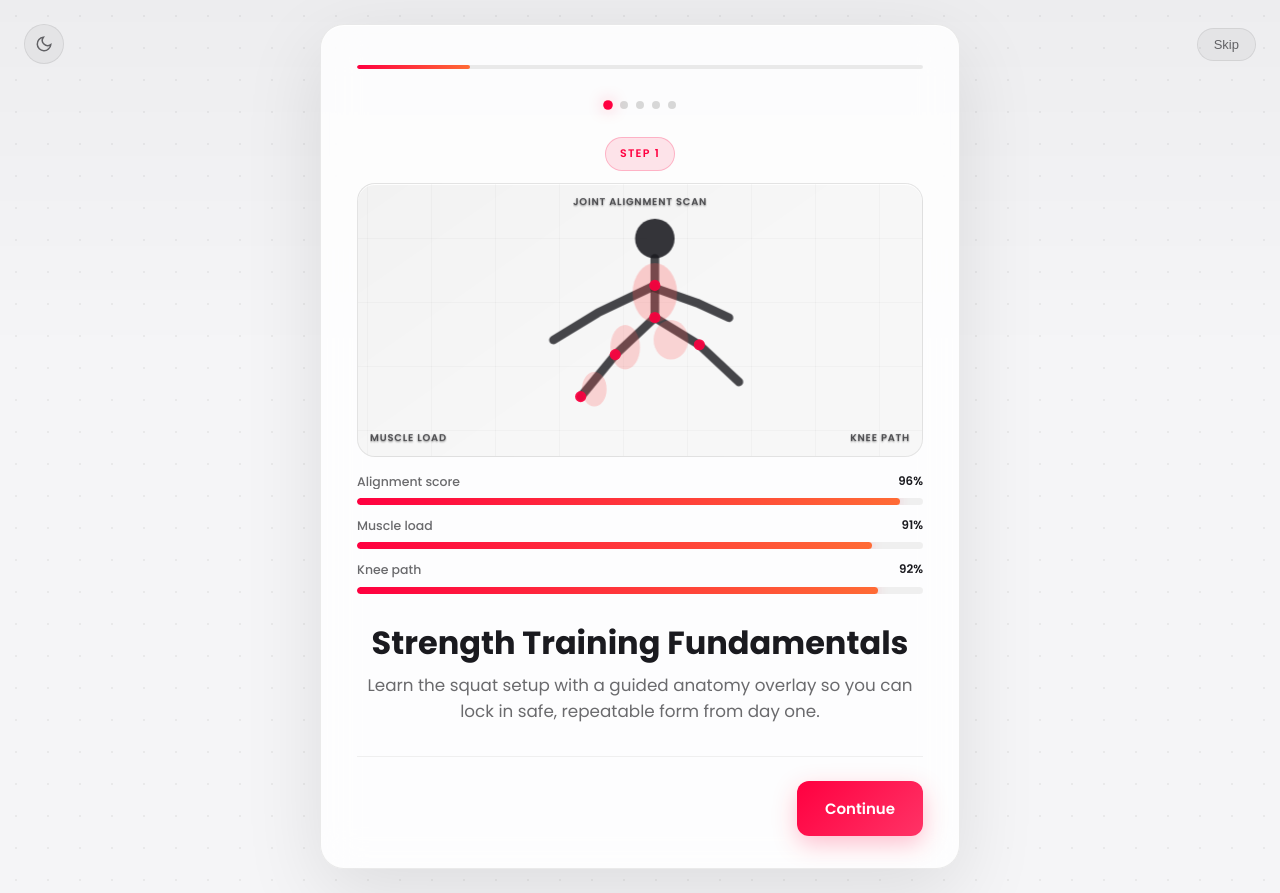
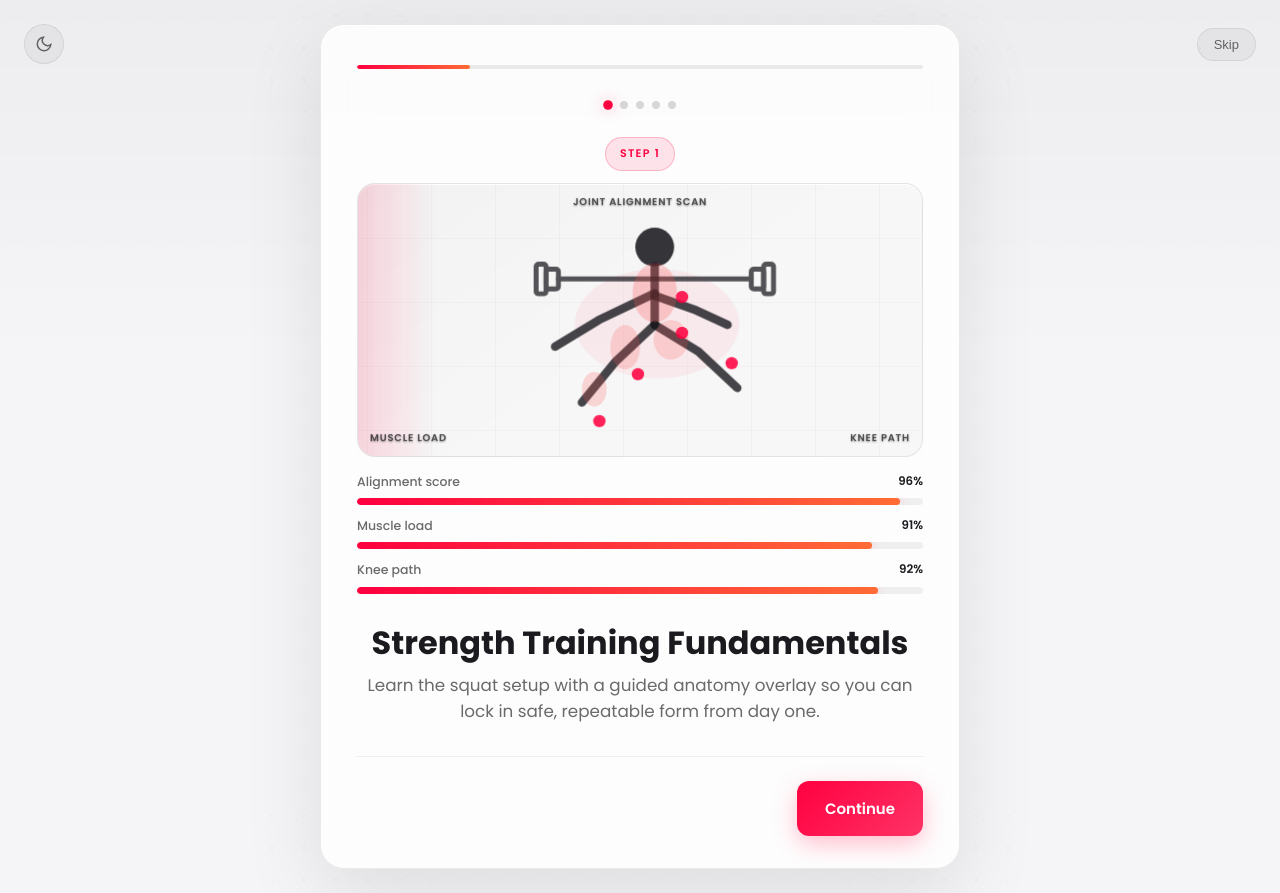
Before and after one commit to AndrewTattersall/next-events, a Next.js app: page /onboarding in a window 1280 px wide. Built offline with nearby package versions, Linux system fonts and the light colour scheme.

Commit message:
Make onboarding step-one hero animation clearly visible
Co-authored-by: andrewt <AndrewTattersall@users.noreply.github.com>

```diff
--- a/components/onboarding/OnboardingFlow.js
+++ b/components/onboarding/OnboardingFlow.js
@@ -298,6 +298,16 @@ export default function OnboardingFlow() {
                   role="img"
                   aria-label="Animated squat posture anatomy scan"
                 >
+                  <ellipse className={styles.heroPulse} cx="192" cy="112" rx="66" ry="44" />
+
+                  <g className={styles.heroBarbell}>
+                    <path d="M114 72 H270" />
+                    <rect x="104" y="64" width="10" height="16" rx="2" />
+                    <rect x="270" y="64" width="10" height="16" rx="2" />
+                    <rect x="96" y="60" width="8" height="24" rx="2" />
+                    <rect x="280" y="60" width="8" height="24" rx="2" />
+                  </g>
+
                   <g className={styles.heroBody}>
                     <circle className={styles.heroHead} cx="192" cy="44" r="16" />
                     <path className={styles.heroBone} d="M192 60 L192 108" />
@@ -315,11 +325,11 @@ export default function OnboardingFlow() {
                   </g>
 
                   <g className={styles.heroJoints}>
-                    <circle cx="192" cy="82" r="4.5" />
-                    <circle cx="192" cy="108" r="4.5" />
-                    <circle cx="160" cy="138" r="4.5" />
-                    <circle cx="132" cy="172" r="4.5" />
-                    <circle cx="228" cy="130" r="4.5" />
+                    <circle className={styles.heroJoint} cx="192" cy="82" r="4.5" />
+                    <circle className={styles.heroJoint} cx="192" cy="108" r="4.5" />
+                    <circle className={styles.heroJoint} cx="160" cy="138" r="4.5" />
+                    <circle className={styles.heroJoint} cx="132" cy="172" r="4.5" />
+                    <circle className={styles.heroJoint} cx="228" cy="130" r="4.5" />
                   </g>
                 </svg>
 
--- a/styles/Onboarding.module.css
+++ b/styles/Onboarding.module.css
@@ -215,9 +215,27 @@
   z-index: 2;
 }
 
+.heroPulse {
+  fill: rgba(255, 0, 64, 0.09);
+  animation: heroPulse 1.7s ease-in-out infinite;
+}
+
+.heroBarbell {
+  fill: none;
+  stroke: var(--color-text);
+  opacity: 0.74;
+  stroke-width: 4;
+  stroke-linecap: round;
+  stroke-linejoin: round;
+  transform-origin: 192px 72px;
+  transform-box: fill-box;
+  animation: barbellShift 1.7s ease-in-out infinite;
+}
+
 .heroBody {
-  transform-origin: 192px 110px;
-  animation: heroPose 2.8s ease-in-out infinite;
+  transform-origin: center;
+  transform-box: fill-box;
+  animation: heroPose 1.7s ease-in-out infinite;
 }
 
 .heroHead {
@@ -256,7 +274,10 @@
 
 .heroJoints circle {
   fill: var(--color-accent);
-  opacity: 0.9;
+}
+
+.heroJoint {
+  animation: jointPulse 1.7s ease-in-out infinite;
 }
 
 .scanSweep {
@@ -272,7 +293,7 @@
     transparent 100%
   );
   z-index: 3;
-  animation: scanSweep 2.8s ease-in-out infinite;
+  animation: scanSweep 1.7s ease-in-out infinite;
 }
 
 .heroTag {
@@ -649,35 +670,72 @@
   100% {
     transform: translateY(0) scale(1);
   }
-  45% {
-    transform: translateY(8px) scale(0.98);
+  40% {
+    transform: translateY(10px) scale(0.97);
   }
-  65% {
-    transform: translateY(4px) scale(0.99);
+  62% {
+    transform: translateY(5px) scale(0.985);
   }
 }
 
 @keyframes scanSweep {
   0% {
     left: -35%;
-    opacity: 0.2;
+    opacity: 0.28;
   }
   40% {
-    opacity: 0.9;
+    opacity: 1;
   }
   100% {
     left: 100%;
-    opacity: 0.2;
+    opacity: 0.28;
   }
 }
 
 @keyframes muscleGlow {
   0%,
   100% {
-    opacity: 0.6;
+    opacity: 0.55;
   }
   50% {
     opacity: 1;
+  }
+}
+
+@keyframes jointPulse {
+  0%,
+  100% {
+    opacity: 0.78;
+    transform: scale(1);
+  }
+  50% {
+    opacity: 1;
+    transform: scale(1.28);
+  }
+}
+
+@keyframes barbellShift {
+  0%,
+  100% {
+    transform: translateY(0);
+  }
+  40% {
+    transform: translateY(8px);
+  }
+  62% {
+    transform: translateY(4px);
+  }
+}
+
+@keyframes heroPulse {
+  0%,
+  100% {
+    opacity: 0.4;
+    transform: scale(0.96);
+  }
+  50% {
+    opacity: 0.95;
+    transform: scale(1.08);
   }
 }
 
```
